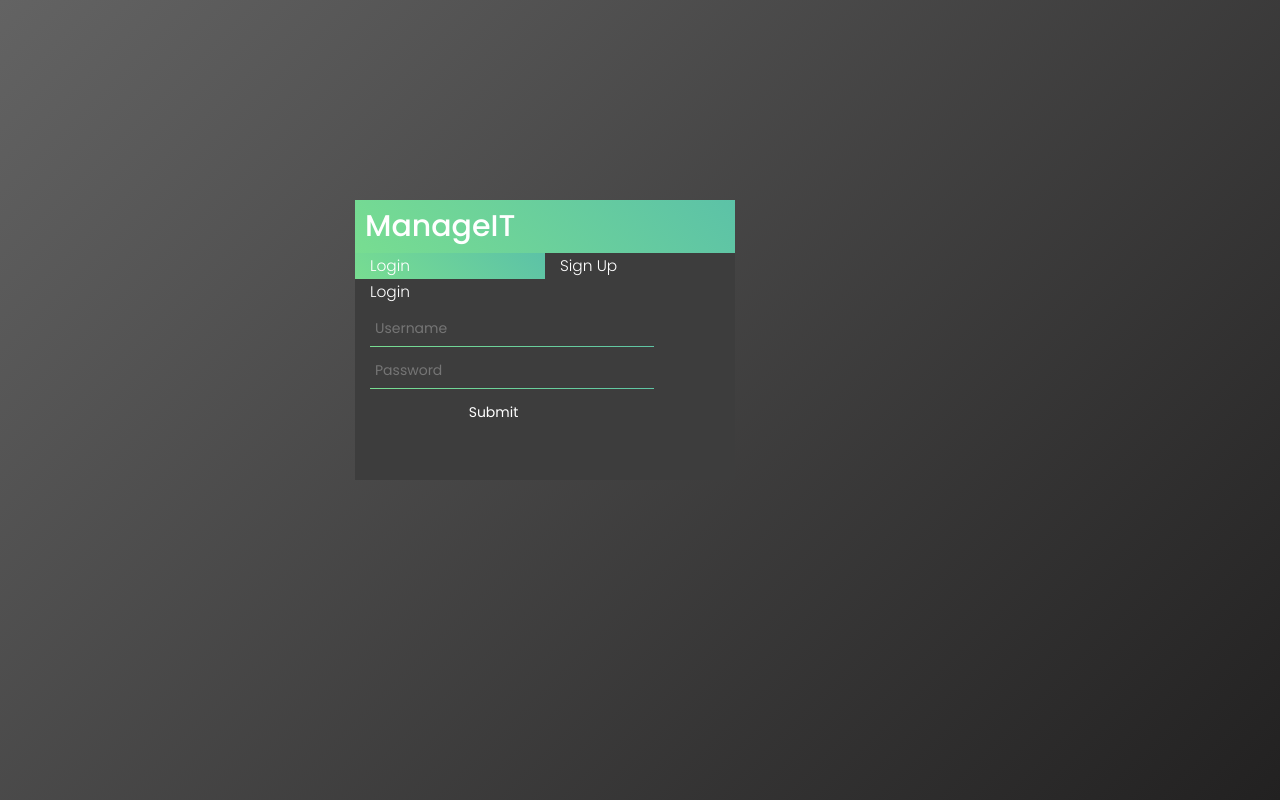
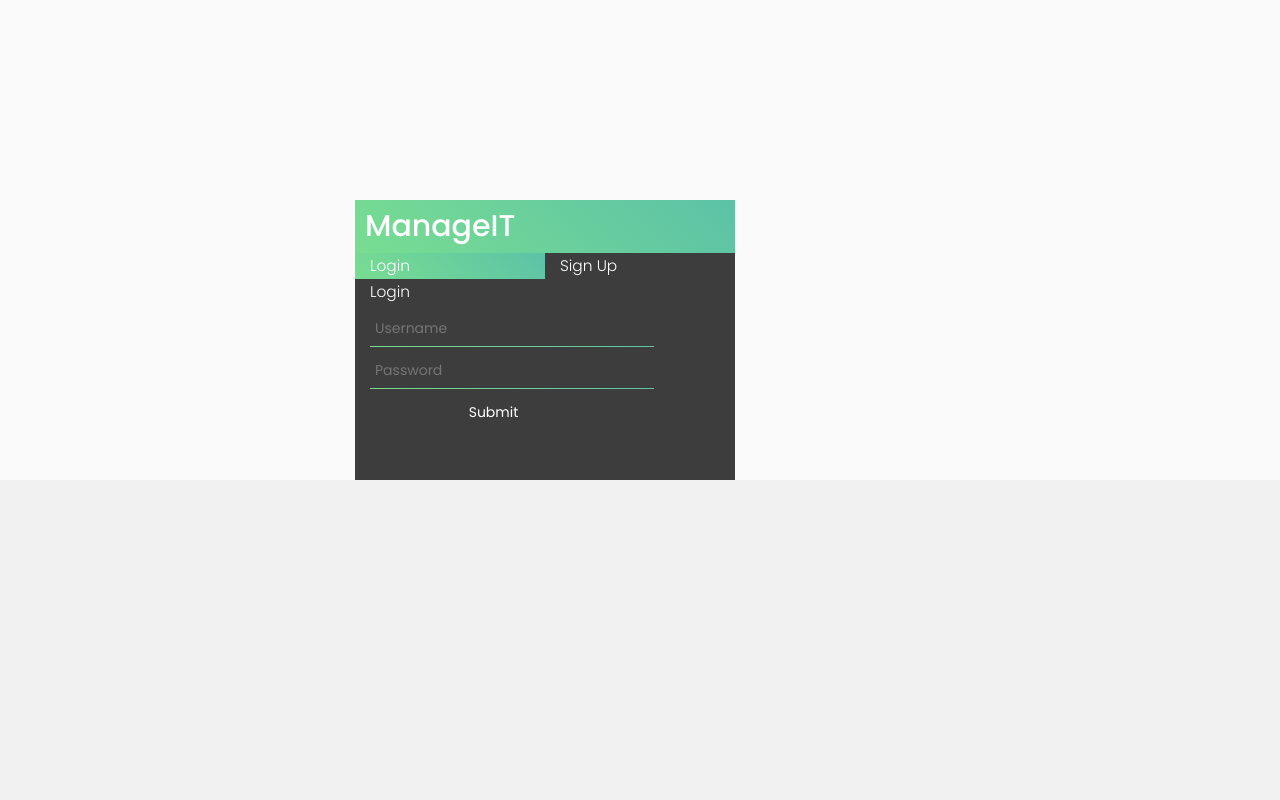
Before and after one commit to Krelleum/mangeitdeploy, a React (Create React App) app in the folder client/: page / in a window 1280 px wide. Built offline with nearby package versions, Linux system fonts and the light colour scheme; no server answers.

Commit message:
redesign 1

```diff
--- a/client/src/index.css
+++ b/client/src/index.css
@@ -4,11 +4,16 @@
 --backgroundhover: linear-gradient(45deg, rgb(120, 221, 145) 0%,rgb(92, 194, 167)100%);
 --greybackground:#464646;
 --backgroundgradient: linear-gradient(135deg, rgb(99, 99, 99) 0%,rgb(34, 33, 33) 100%);
-
-
+--secondfont: darkgrey;
+--mainfont: black;
 --darkgreybackground:#3d3d3d;
 --shadowinset: inset 0 3px 6px rgba(0,0,0,0.16), 0 3px 6px rgba(0,0,0,0.23);
 --shadow: 0 3px 6px rgba(0,0,0,0.16), 0 3px 6px rgba(0,0,0,0.23);
+
+
+
+
+
 
 }
 
@@ -26,7 +31,8 @@ body {
   padding: 0;
   font-family: sans-serif;
   color: white;
-  background-color: transparent !important;
+
+  background: var(--backgroundhover);
 
 }
 
@@ -34,12 +40,11 @@ html{
 
   /* background-image:url('images/background1.jpg'); */
 
-  background: #464646;
-  background:linear-gradient(135deg, rgb(99, 99, 99) 0%,rgb(34, 33, 33) 100%);
+  background: #f1f1f1;
+
 
   height: 100%;
-  background-size: fill;
-  background-attachment: fixed;
+  background-size: contain;
 }
 
 input{
@@ -70,7 +75,7 @@ p {
 
 /* video */
 
-/* video#bgvid {
+video#bgvid {
     opacity: 0.00;
     position: fixed;
     top: 50%;
@@ -86,4 +91,4 @@ p {
     transform: translateX(-50%) translateY(-50%);
     background: lightgrey;
     background-size: cover;
-} */
+}
```
